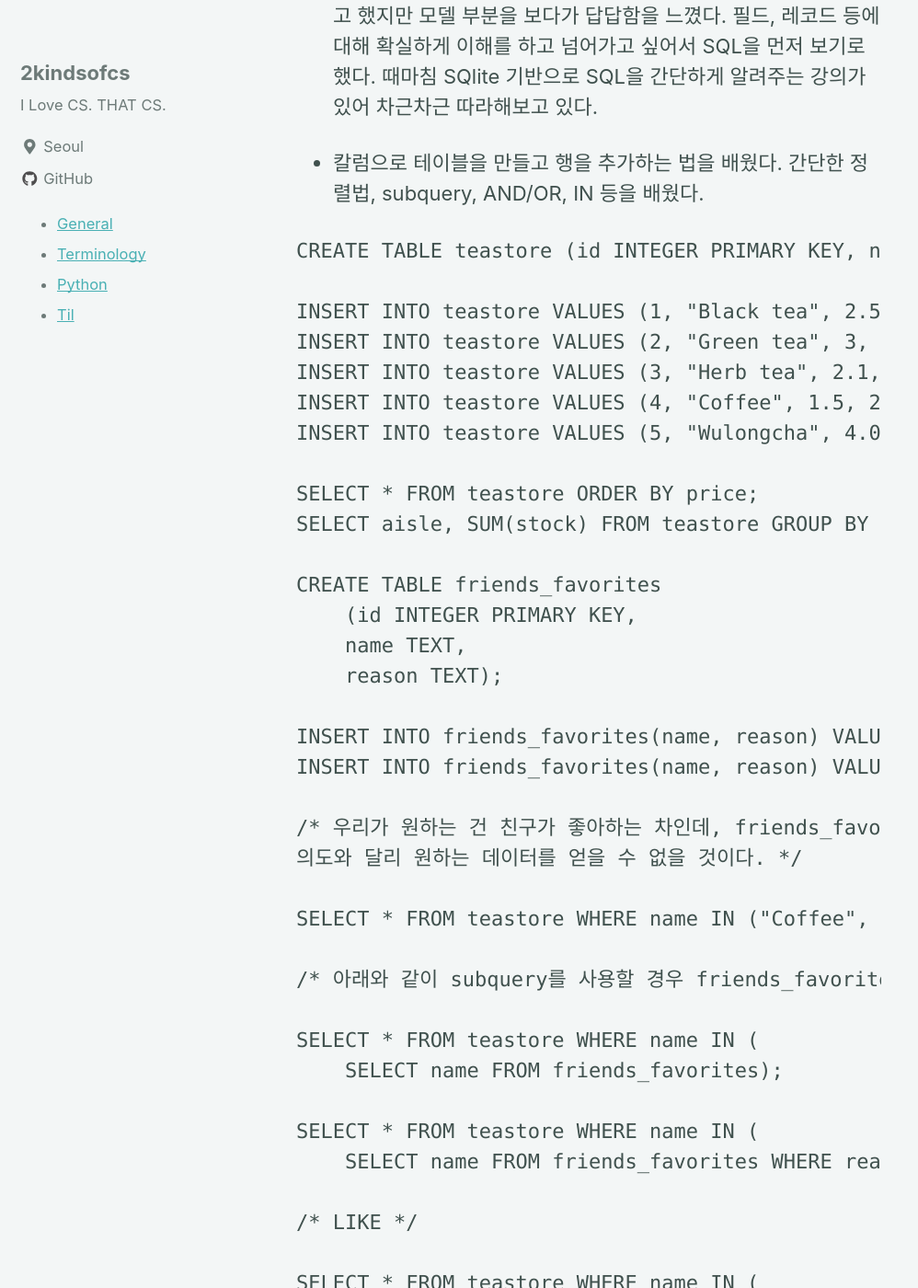
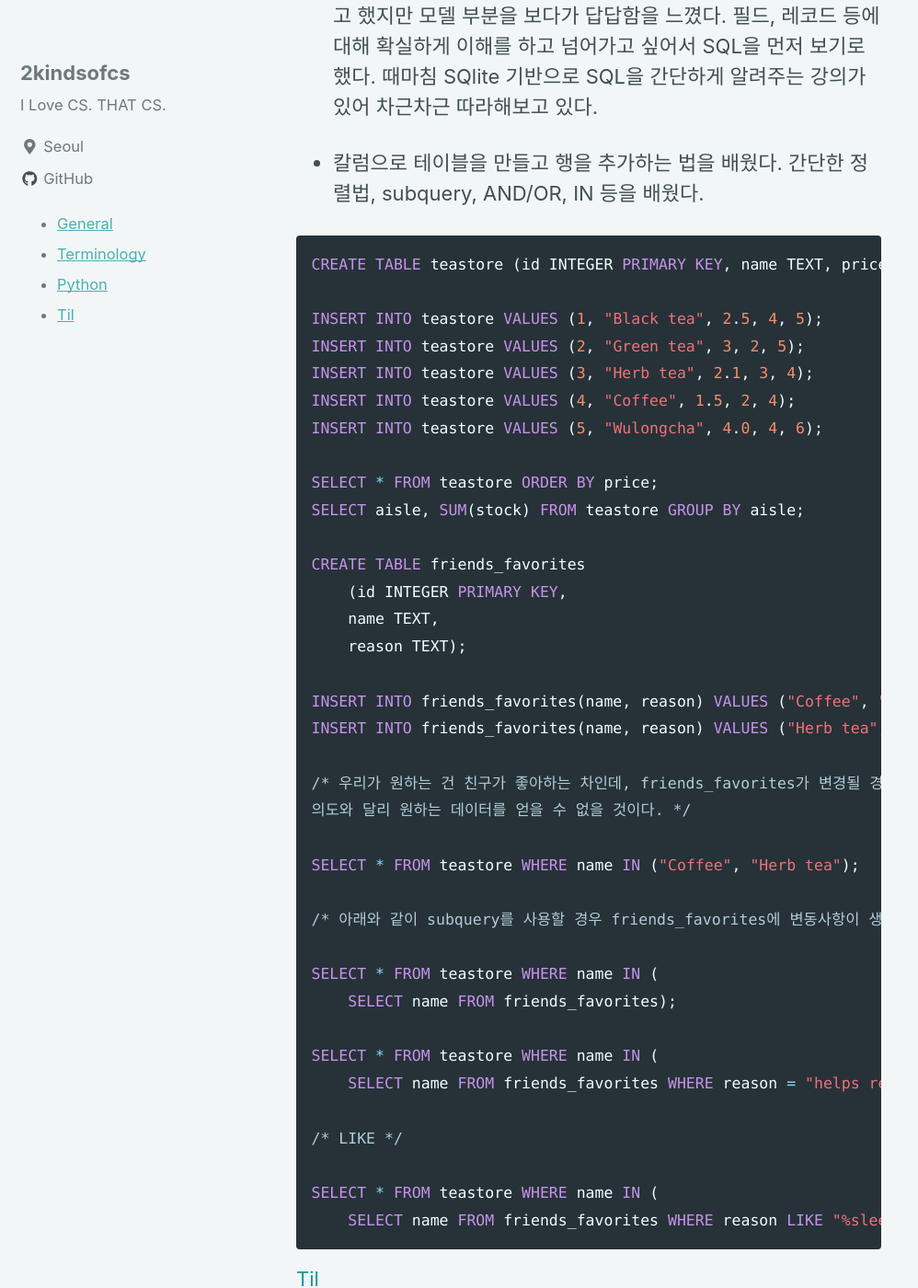
Before and after one commit to 2kindsofcs/-, a Jekyll site: the page built from _posts/2019-02-06-TIL.md, in a window 1280 px wide and 1400 px high, scrolled down 258 px. Shown: the whole window at 92% size, without its empty margins (0-998 px from the left). Built offline with Jekyll 4.4.1, drawn with Linux system fonts in a browser that asks for light colours; nearby versions of some CDN libraries; some of the changed text lies outside the part shown.

Commit message:
Fix typo

````diff
--- a/_posts/2019-02-06-TIL.md
+++ b/_posts/2019-02-06-TIL.md
@@ -11,7 +11,7 @@ categories: TIL
 * 칼럼으로 테이블을 만들고 행을 추가하는 법을 배웠다. 간단한 정렬법, subquery, AND/OR, IN 등을 배웠다.
 
 {% raw %}
-```SQL
+```sql
 CREATE TABLE teastore (id INTEGER PRIMARY KEY, name TEXT, price NUMERIC, stock INTEGER, aisle INTEGER);
 
 INSERT INTO teastore VALUES (1, "Black tea", 2.5, 4, 5);
````
Also changed, not shown: _posts/2019-02-05-TIL.md (+9 -3 lines).
